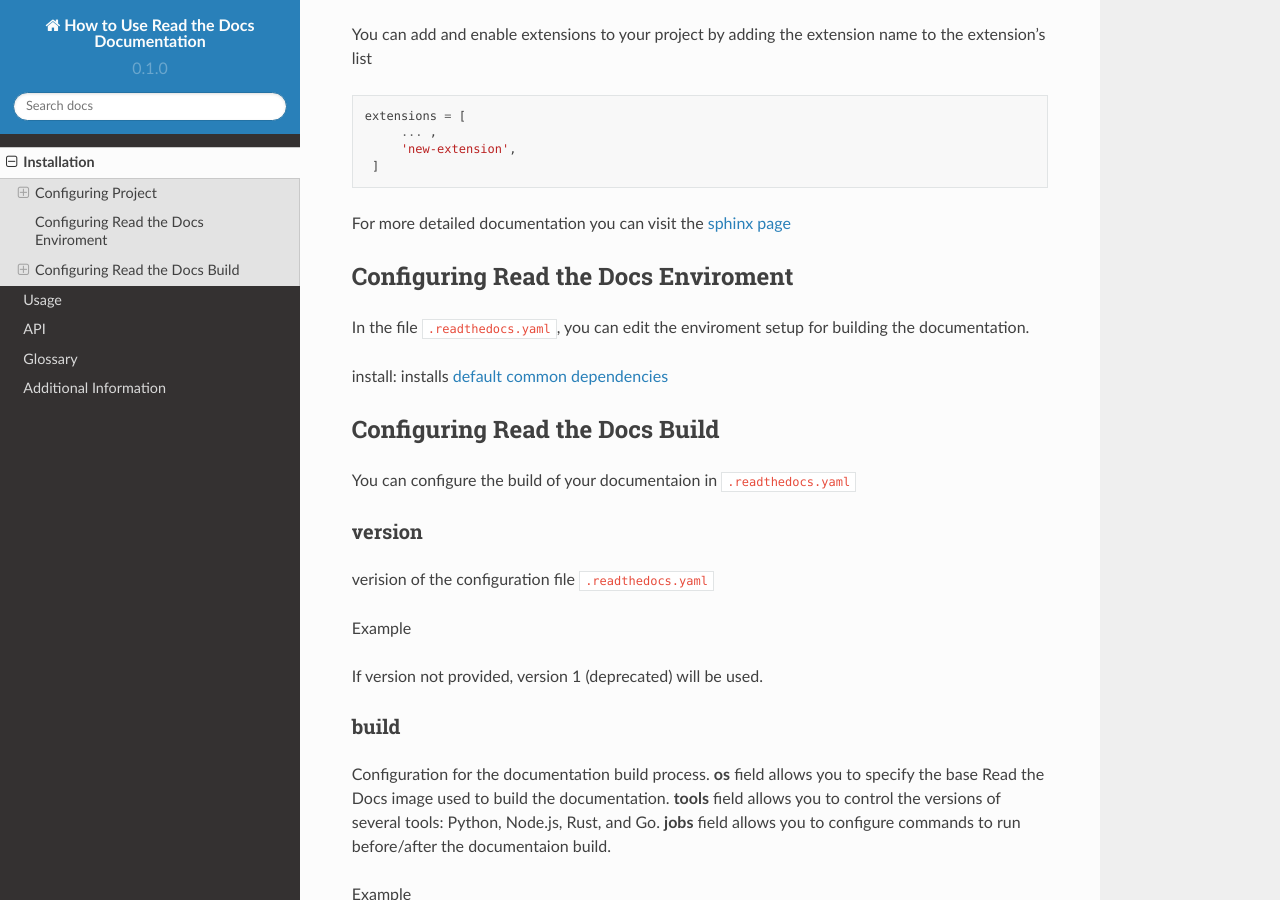
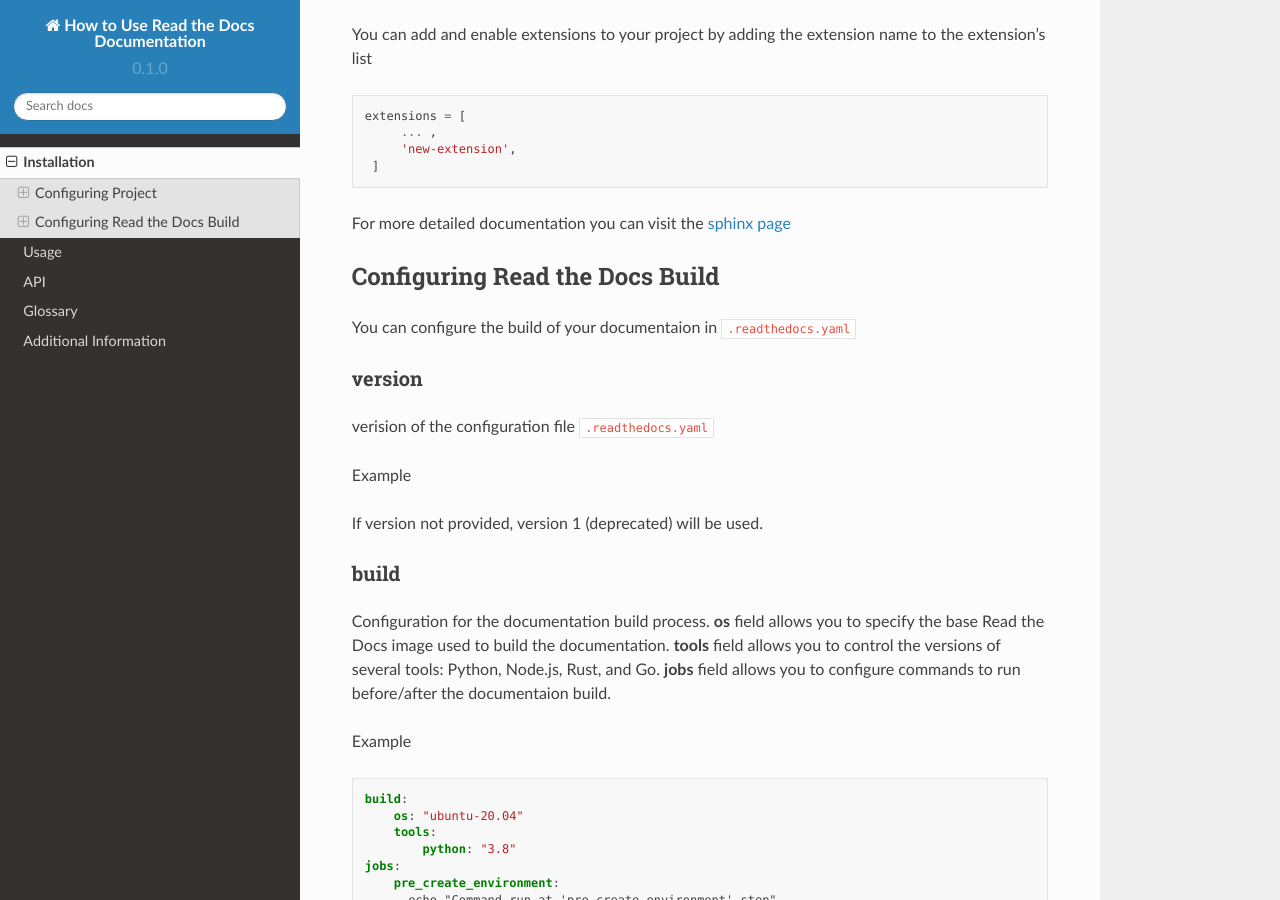
Before and after one commit to mza79/rtd-tutorial, a Sphinx documentation site: the page built from docs/source/installation.rst, in a window 1280 px wide and 900 px high, scrolled down 955 px. Built offline with Sphinx 7.4.7 and the Read the Docs theme 2.0.0, drawn with Linux system fonts in a browser that asks for light colours.

Commit message:
fix minor errors

```diff
--- a/docs/source/installation.rst
+++ b/docs/source/installation.rst
@@ -51,14 +51,6 @@
     ]
 
 For more detailed documentation you can visit the `sphinx page <https://www.sphinx-doc.org/en/master/usage/configuration.html>`_
-
-Configuring Read the Docs Enviroment
-------------------------------------
-
-In the file ``.readthedocs.yaml``, you can edit the enviroment setup
-for building the documentation.
-
-install: installs `default common dependencies <https://docs.readthedocs.io/en/stable/build-default-versions.html>`_
 
 Configuring Read the Docs Build
 -------------------------------
--- a/docs/source/usage/usage.rst
+++ b/docs/source/usage/usage.rst
@@ -82,15 +82,15 @@
 How to add Images
 -----------------
 You can add beutiful images too with this code:
-.. image:: ../Media/Images/beautiful-image.jpg
+
+.. image:: /Media/Images/beautiful-image.jpg
    :width: 80%
    :align: center
    :alt: this is a beautiful image
 
-
 .. code-block:: RST
 
-    .. image:: ../Media/Images/beautiful-image.jpg
+    .. image:: /Media/Images/beautiful-image.jpg
         :width: 80%
         :align: center
         :alt: this is a beautiful image
```
